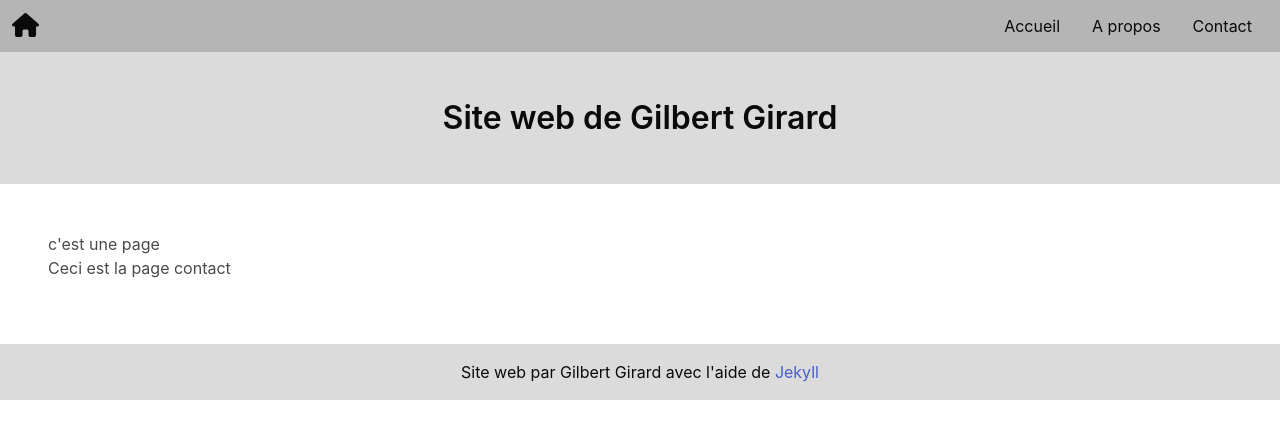
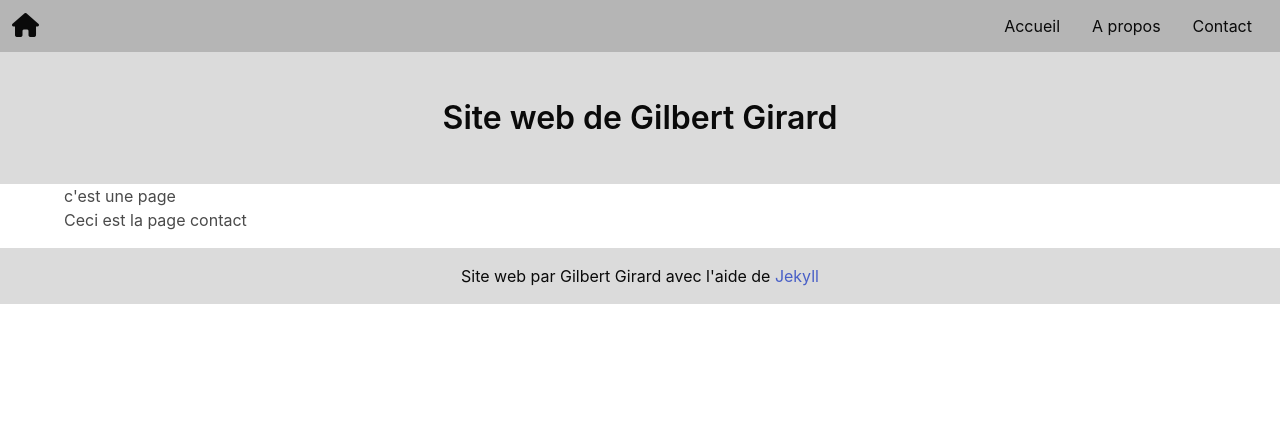
Before and after one commit to gilbiere/jeckyll-1, a Jekyll site: the page built from contact.md, in a window 1280 px wide. Shown: the top 439 px of the page. Built offline with Jekyll 4.4.1, drawn with Linux system fonts in a browser that asks for light colours; nearby versions of some CDN libraries.

Commit message:
Update page.html

```diff
--- a/_layouts/page.html
+++ b/_layouts/page.html
@@ -1,7 +1,7 @@
 ---
 layout: default
 ---
-<section class="section">
+<section class="container">
   <h3>c'est une page</h3>
   {{ content }}
 </section>
```
